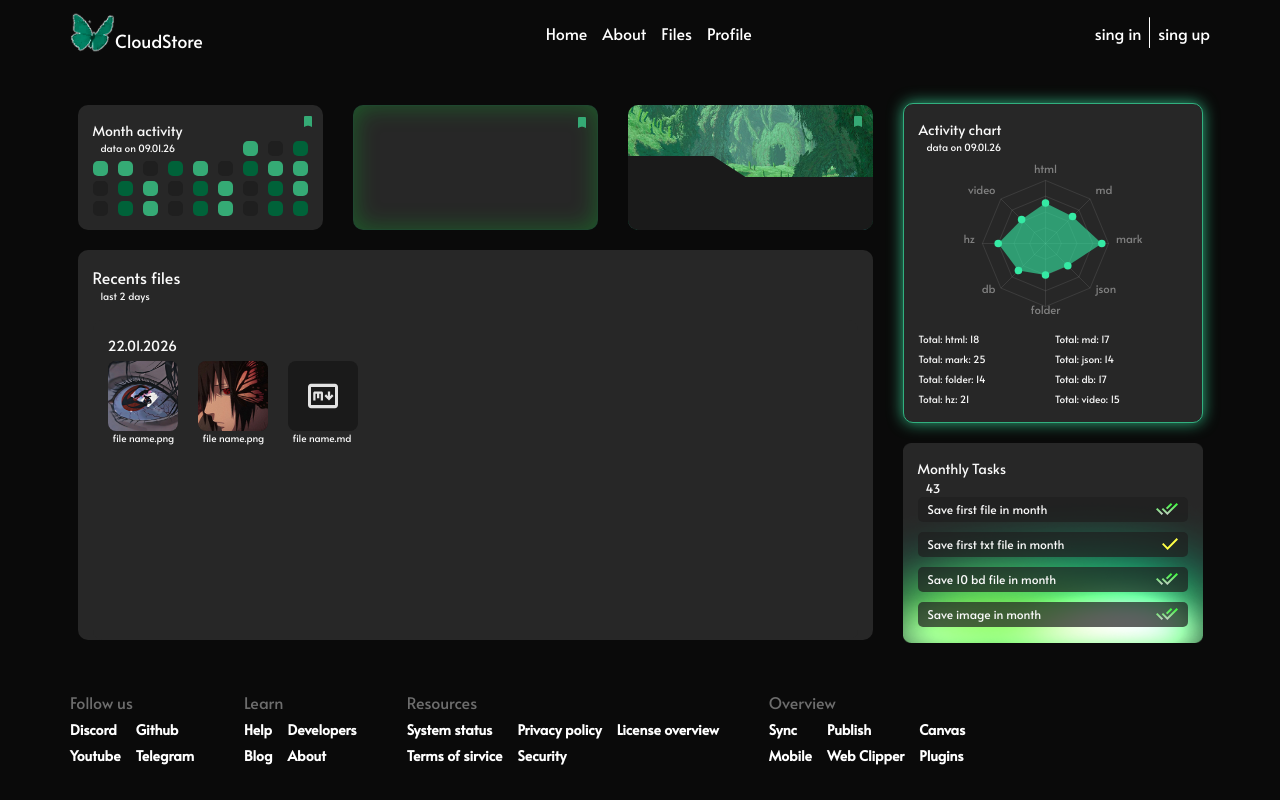
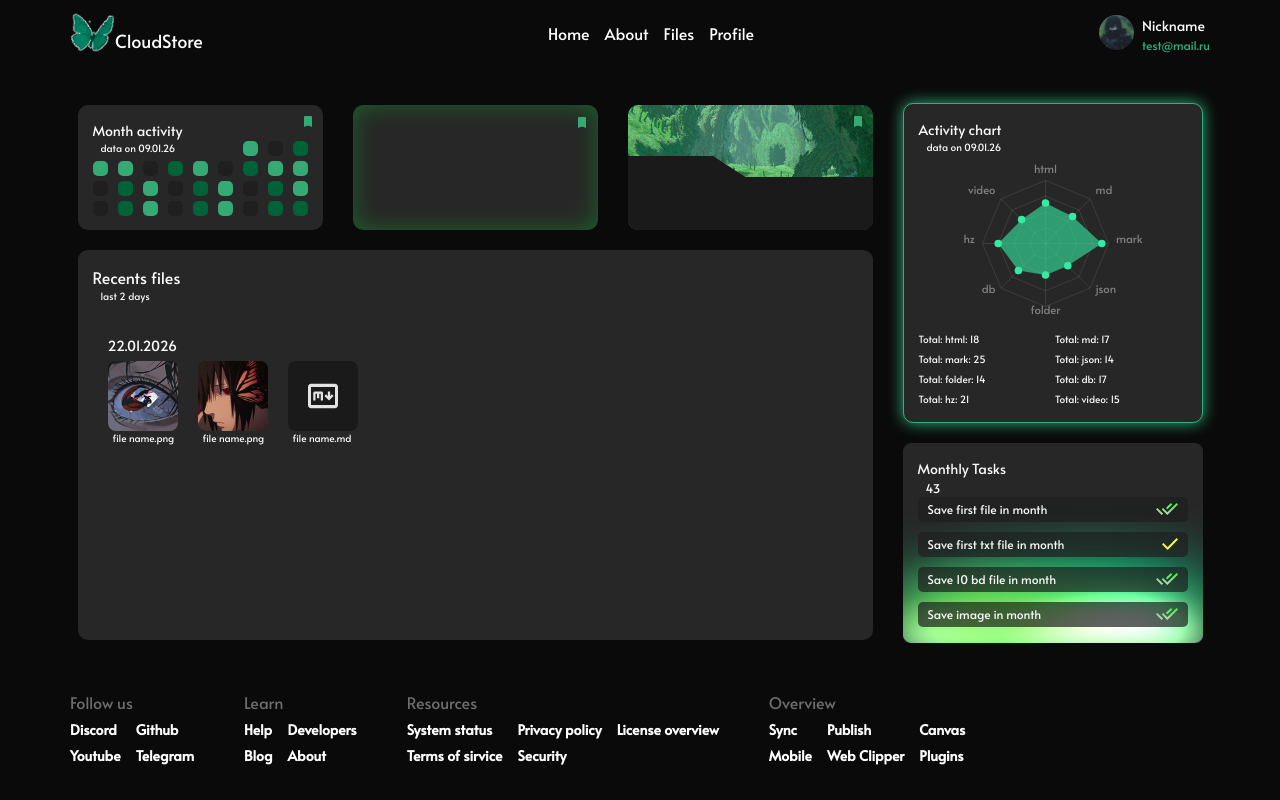
Before and after one commit to SooweKun/cloud-store, a Next.js app: page / in a window 1280 px wide. Built offline with nearby package versions, Linux system fonts and the light colour scheme.

Commit message:
feat: add header-avatar comp

```diff
--- /dev/null
+++ b/src/components/feature/header-avatar.tsx
@@ -0,0 +1,18 @@
+import Avatar from '@/src/assets/test-avatar.jpg';
+import Image from 'next/image';
+
+export const HeaderAvatar = () => {
+  return (
+    <>
+      <Image
+        src={Avatar}
+        alt='nf'
+        className='rounded-full size-[35px] hover:shadow-[#31B07F] shadow-[0_0_15px] hover:border border-[#31B07F] cursor-pointer'
+      />
+      <div className='h-[35px] flex flex-col justify-between items-start '>
+        <h1 className='text-[14px] cursor-pointer'>Nickname</h1>
+        <p className='text-[12px] text-[#31B07F] hover:underline underline-offset-4 cursor-pointer'>test@mail.ru</p>
+      </div>
+    </>
+  );
+};
--- a/src/components/layouts/header.tsx
+++ b/src/components/layouts/header.tsx
@@ -1,8 +1,11 @@
 import logoIco from '@/src/assets/ico/logo-ico.svg';
 import Image from 'next/image';
 import Link from 'next/link';
+import { HeaderAvatar } from '../feature/header-avatar';
 
 export const Header = () => {
+  const Auth = true;
+
   return (
     <div className='w-full h-[65px] bg-background overflow-hidden flex px-[70px] justify-between items-center'>
       <Link href='/' className='flex text-white items-end text-lg'>
@@ -16,9 +19,15 @@ export const Header = () => {
         <Link href='/profile'>Profile</Link>
       </div>
       <div className='flex gap-[8px] text-white items-center'>
-        <Link href='/authorization'>sing in</Link>
-        <span className='w-[0.5px] h-[31px] bg-white rounded-2xl' />
-        <Link href='/registration'>sing up</Link>
+        {Auth ? (
+          <HeaderAvatar />
+        ) : (
+          <>
+            <Link href='/authorization'>sing in</Link>
+            <span className='w-[0.5px] h-[31px] bg-white rounded-2xl' />
+            <Link href='/registration'>sing up</Link>
+          </>
+        )}
       </div>
     </div>
   );
```
Also changed, not shown: src/assets/test-avatar.jpg (added).
